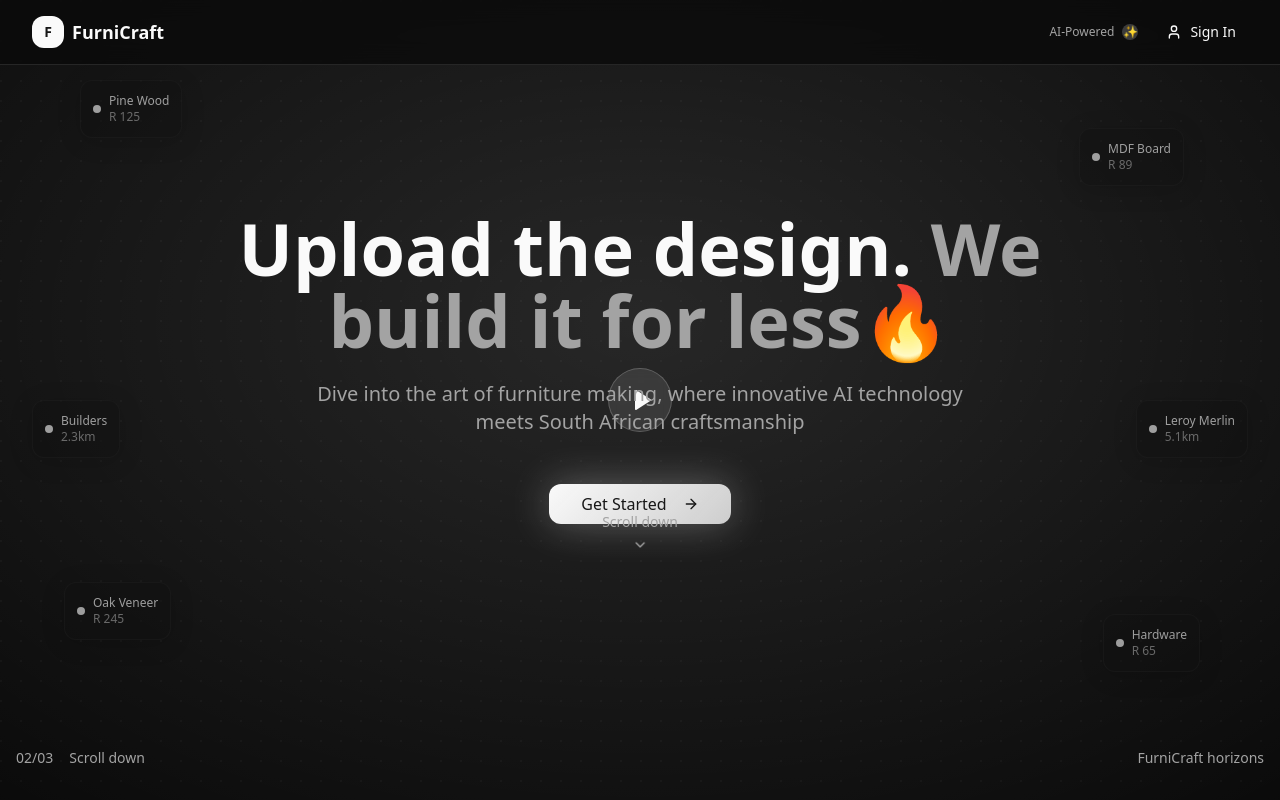
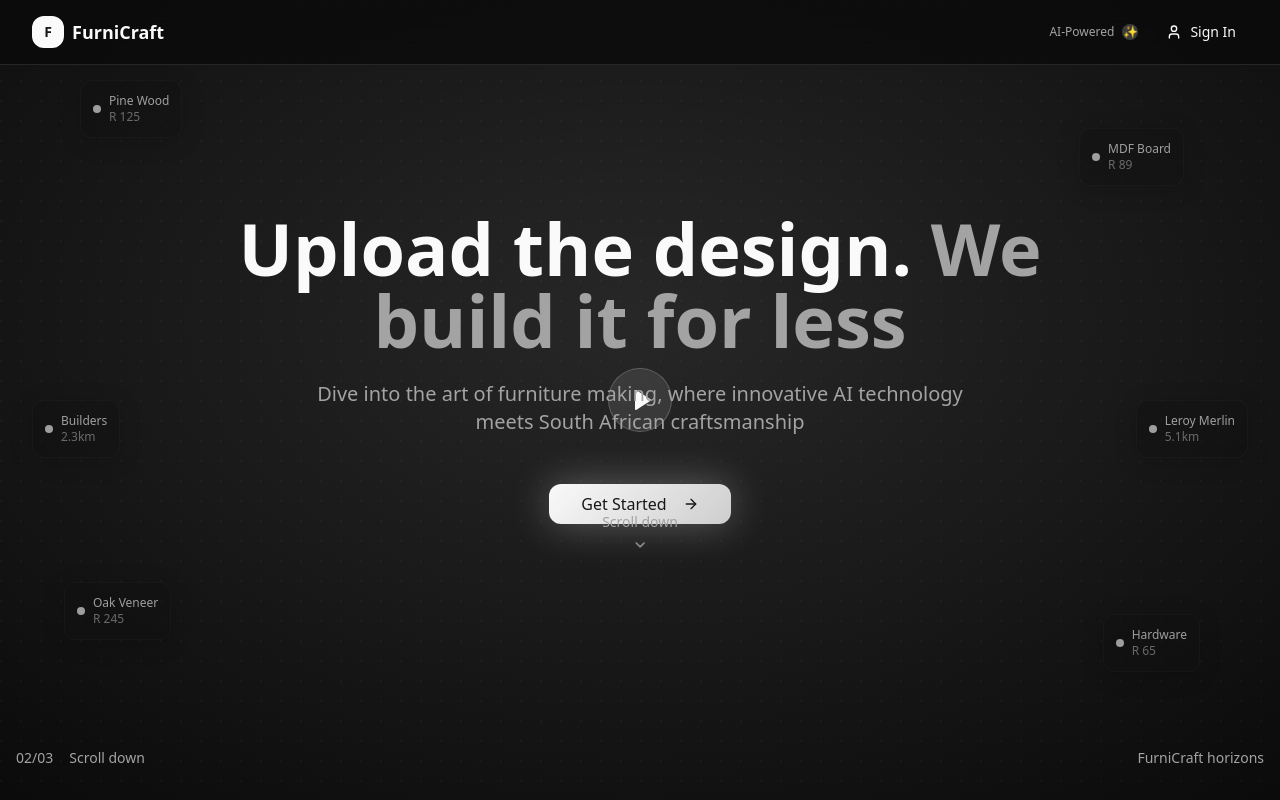
Before and after one commit to blessingcarter623/furni-ai-craft, a React (Vite) app: page / in a window 1280 px wide. Shown: the top 800 px of the page. Built offline with nearby package versions, Linux system fonts and the light colour scheme.

Commit message:
Code edited in Lovable Code Editor
Edited UI in Lovable

```diff
--- a/src/pages/Index.tsx
+++ b/src/pages/Index.tsx
@@ -68,7 +68,7 @@ const Index = () => {
         <div className="relative z-10 text-center max-w-4xl mx-auto px-4">
           <h1 className="text-5xl md:text-7xl font-bold mb-6 leading-tight">
             Upload the design.{' '}
-            <span className="text-muted-foreground">We build it for less🔥</span>
+            <span className="text-muted-foreground">We build it for less</span>
           </h1>
 
           <p className="text-lg md:text-xl text-muted-foreground mb-12 max-w-2xl mx-auto leading-relaxed">
```
